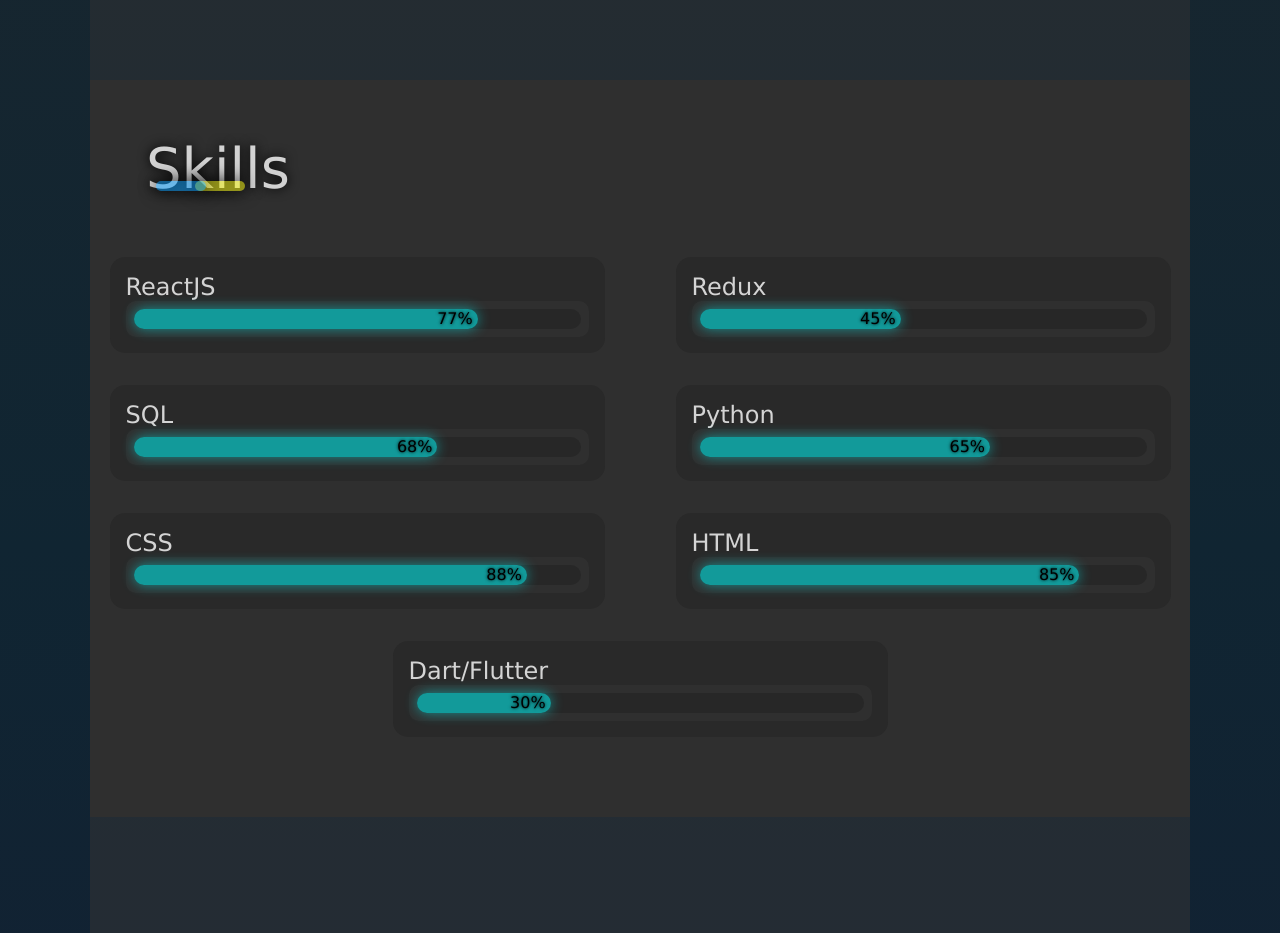
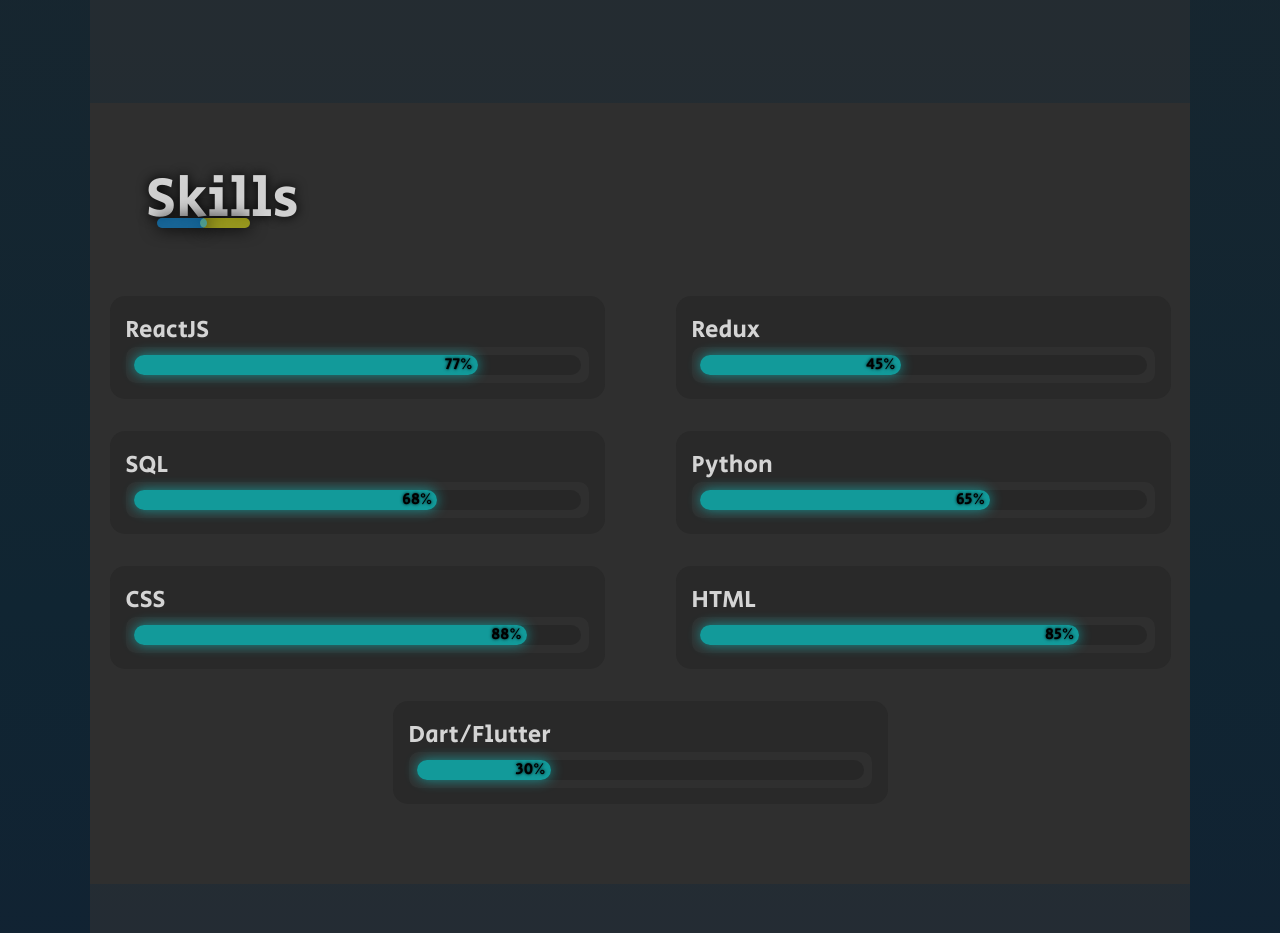
Before and after one commit to mweglowski/old_portfolio, a React (Create React App) app: page / in a window 1280 px wide. Shown: the part 1660-2593 px from the top of the page. Built offline with nearby package versions, Linux system fonts and the light colour scheme.

Commit message:
font urls

```diff
--- a/src/index.css
+++ b/src/index.css
@@ -1,6 +1,7 @@
-/* @import url("https://fonts.googleapis.com/css2?family=Secular+One&display=swap");
+@import url("https://fonts.googleapis.com/css2?family=Secular+One&display=swap");
 @import url("https://fonts.googleapis.com/css2?family=Quicksand&display=swap");
-@import url("https://fonts.googleapis.com/css2?family=Quicksand:wght@500&display=swap"); */
+@import url("https://fonts.googleapis.com/css2?family=Quicksand:wght@500&display=swap");
+@import url("https://fonts.googleapis.com/css2?family=Quicksand:wght@600&display=swap");
 
 * {
   box-sizing: border-box;
@@ -11,7 +12,12 @@
 }
 
 body {
-  background: linear-gradient(rgb(40, 40, 40), rgb(16, 37, 50), rgb(23, 22, 54), rgb(1, 52, 64));
+  background: linear-gradient(
+    rgb(40, 40, 40),
+    rgb(16, 37, 50),
+    rgb(23, 22, 54),
+    rgb(1, 52, 64)
+  );
 }
 
 ::-webkit-scrollbar-thumb {
```
